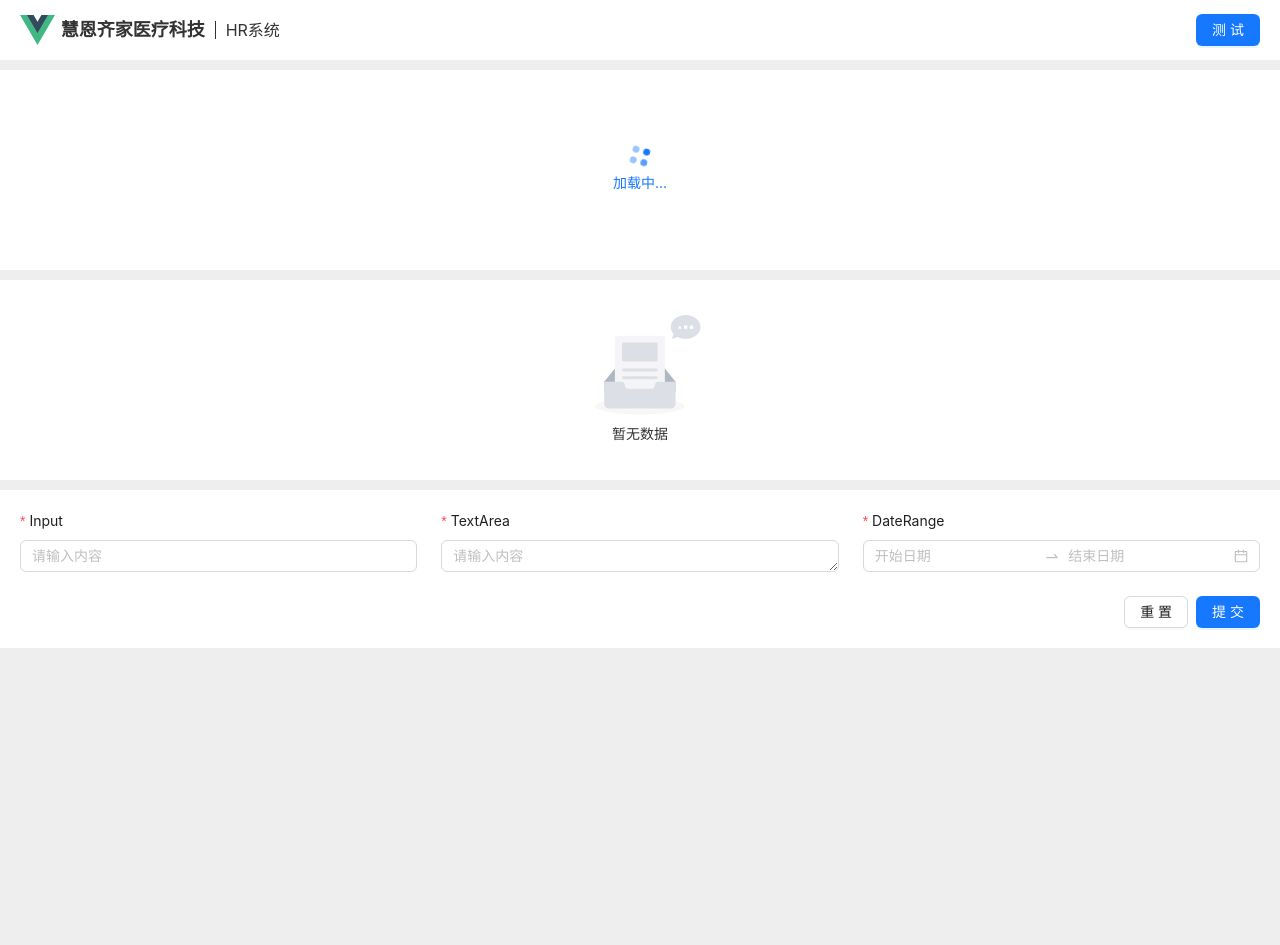
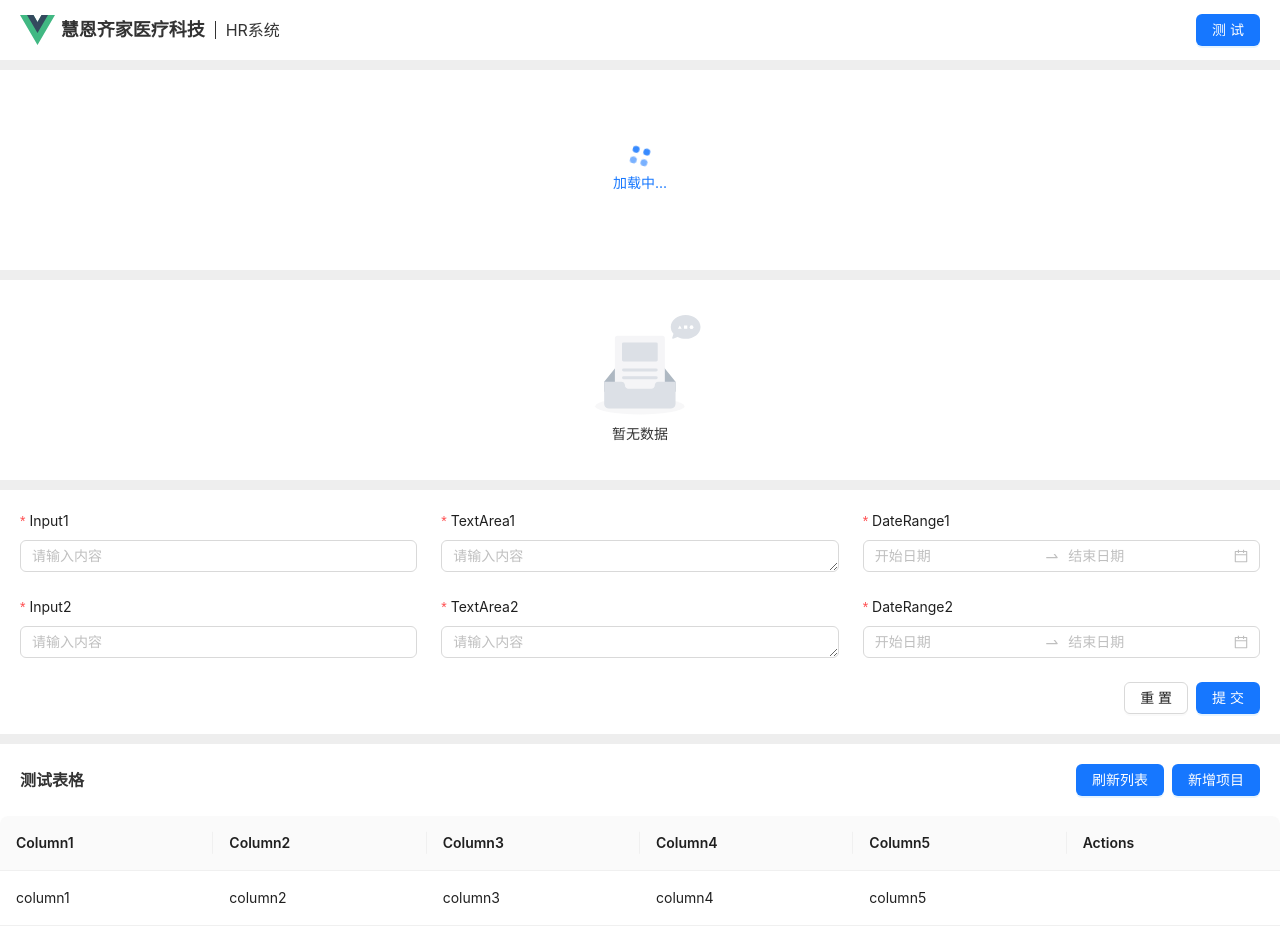
Before and after one commit to NathanCong/hr-client, a Vue app: page /test in a window 1280 px wide. Shown: the top 945 px of the page. Before the commit the page ends 800 px from the top, so only its background shows below. Built offline with nearby package versions, Linux system fonts and the light colour scheme.

Commit message:
开发 CommonTable 组件

```diff
--- /dev/null
+++ b/src/components/CommonTable.vue
@@ -0,0 +1,91 @@
+<template>
+  <div class="common-table">
+    <!-- 表格头部 -->
+    <section class="table-header">
+      <span class="header-title">{{ title }}</span>
+      <span class="header-actions">
+        <slot name="header-actions"></slot>
+      </span>
+    </section>
+    <!-- 表格主体 -->
+    <section class="table-wrapper" ref="tableWrapperRef">
+      <a-table
+        :columns="columns"
+        :data-source="dataSource"
+        :scroll="{ y: tableScrollY }"
+      ></a-table>
+    </section>
+  </div>
+</template>
+
+<script lang="ts" setup>
+import { ref, computed } from 'vue'
+
+withDefaults(
+  defineProps<{
+    title?: string
+    columns?: ColumnItem[]
+    dataSource?: unknown[]
+  }>(),
+  {
+    title: 'CommonTable',
+    columns: () => [],
+    dataSource: () => []
+  }
+)
+
+const tableWrapperRef = ref<HTMLElement | null>(null)
+
+const tableScrollY = computed(() => {
+  // 获取 tableWrapper 元素高度
+  const tableWrapperElement = tableWrapperRef.value
+  const tableWrapperHeight = tableWrapperElement
+    ? tableWrapperElement.offsetHeight
+    : 0
+  // 获取 tableThead 元素高度
+  const tableTheadElement: HTMLElement | null =
+    document.querySelector('.ant-table-thead')
+  const tableTheadHeight = tableTheadElement
+    ? tableTheadElement.offsetHeight
+    : 0
+  // 获取 tablePagination 元素高度
+  const tablePaginationElement: HTMLElement | null = document.querySelector(
+    '.ant-table-pagination'
+  )
+  const tablePaginationHeight = tablePaginationElement
+    ? tablePaginationElement.offsetHeight
+    : 0
+  console.log(
+    'scrollY',
+    tableWrapperHeight - tableTheadHeight - tablePaginationHeight
+  )
+  return tableWrapperHeight - tableTheadHeight - tablePaginationHeight
+})
+</script>
+
+<style lang="less" scoped>
+.common-table {
+  width: 100%;
+  height: 100%;
+  display: flex;
+  flex-direction: column;
+
+  .table-header {
+    display: flex;
+    align-items: center;
+    justify-content: space-between;
+    box-sizing: border-box;
+    padding: 20px;
+
+    .header-title {
+      font-size: 16px;
+      line-height: 16px;
+      font-weight: bold;
+    }
+  }
+
+  .table-wrapper {
+    flex: 1;
+  }
+}
+</style>
--- a/src/components/GlobalTable/GlobalTable.d.ts
+++ /dev/null
@@ -1,8 +0,0 @@
-interface TableColumn {
-  customRender?: function
-  dataIndex: string | string[]
-  fixed?: 'left' | 'right' | boolean
-  key: string
-  title: string
-  width?: string | number
-}
--- a/src/components/GlobalTable/GlobalTable.vue
+++ b/src/components/GlobalTable/GlobalTable.vue
@@ -1,6 +1,8 @@
 <template>
   <div class="global-table">
-    <section class="table-header"><slot name="header"></slot></section>
+    <section class="table-header">
+      <slot name="header"></slot>
+    </section>
     <section class="table-mainer">
       <a-table
         :columns="columns"
--- a/src/types/ant-design-vue.d.ts
+++ b/src/types/ant-design-vue.d.ts
@@ -28,6 +28,7 @@ declare module 'vue' {
     CommonForm: typeof import('./../components/CommonForm.vue')['default']
     CommonHeader: typeof import('./../components/CommonHeader.vue')['default']
     CommonLoading: typeof import('./../components/CommonLoading.vue')['default']
+    CommonTable: typeof import('./../components/CommonTable.vue')['default']
     GlobalEmpty: typeof import('./../components/GlobalEmpty.vue')['default']
     GlobalForm: typeof import('./../components/GlobalForm/GlobalForm.vue')['default']
     GlobalHeader: typeof import('./../components/GlobalHeader/GlobalHeader.vue')['default']
--- a/src/views/test/TestPage.vue
+++ b/src/views/test/TestPage.vue
@@ -12,16 +12,14 @@
         :show-actions="true"
       >
         <template #actions>
-          <div class="header-actions">
-            <a-button type="primary">测试</a-button>
-          </div>
+          <a-button type="primary">测试</a-button>
         </template>
       </CommonHeader>
     </section>
     <!-- 测试 CommonLoading -->
     <section class="test-loading">
       <CommonLoading size="default" tip="加载中..." :is-loading="true">
-        <div :style="loadingDivStyle"></div>
+        <div class="loading-inner"></div>
       </CommonLoading>
     </section>
     <!-- 测试 CommonEmpty -->
@@ -36,7 +34,7 @@
         :col-number="3"
         :label-col="{ span: 24 }"
         :wrapper-col="{ span: 24 }"
-        :fields="fields"
+        :fields="FORM_FIELDS"
         ref="commonFormRef"
       />
       <section class="form-buttons">
@@ -48,59 +46,45 @@
         </a-button>
       </section>
     </section>
+    <!-- 测试 CommonTable -->
+    <section class="test-table">
+      <CommonTable
+        title="测试表格"
+        :columns="TABLE_COLUMNS"
+        :data-source="dataSource"
+      >
+        <template #header-actions>
+          <a-button type="primary" style="margin-left: 8px">刷新列表</a-button>
+          <a-button type="primary" style="margin-left: 8px">新增项目</a-button>
+        </template>
+      </CommonTable>
+    </section>
   </div>
 </template>
 
 <script lang="ts" setup>
+import { ref, computed } from 'vue'
 import CommonHeader from '@/components/CommonHeader.vue'
 import CommonLoading from '@/components/CommonLoading.vue'
 import CommonEmpty from '@/components/CommonEmpty.vue'
 import CommonForm from '@/components/CommonForm.vue'
+import CommonTable from '@/components/CommonTable.vue'
 import LogoSVG from './assets/images/logo.svg'
-import { ref } from 'vue'
-
-const loadingDivStyle = ref({
-  width: '100%',
-  height: '200px',
-  backgroundColor: '#fff',
-  marginTop: '10px'
-})
-
-const fields: FieldItem[] = [
-  {
-    key: 'input',
-    name: 'input',
-    label: 'Input',
-    type: 'input',
-    rules: [{ required: true, message: 'Input 不能为空' }],
-    options: {
-      placeholder: '请输入内容'
-    }
-  },
-  {
-    key: 'textarea',
-    name: 'textarea',
-    label: 'TextArea',
-    type: 'textarea',
-    rules: [{ required: true, message: 'TextArea 不能为空' }],
-    options: {
-      placeholder: '请输入内容',
-      height: '32px'
-    }
-  },
-  {
-    key: 'dateRange',
-    name: 'dateRange',
-    label: 'DateRange',
-    type: 'dateRange',
-    rules: [{ required: true, message: 'DateRange 不能为空' }],
-    options: {
-      placeholder: '请选择日期范围'
-    }
-  }
-]
+import { FORM_FIELDS, TABLE_COLUMNS } from './constants/index'
 
 const commonFormRef = ref()
+
+const dataSource = computed(() => {
+  return new Array(100).fill(null).map(() => {
+    const newItem: { [key: string]: unknown } = {}
+    TABLE_COLUMNS.forEach((item: ColumnItem) => {
+      if (typeof item.dataIndex === 'string') {
+        newItem[item.dataIndex] = item.key
+      }
+    })
+    return newItem
+  })
+})
 
 function onReset() {
   commonFormRef.value.resetFields()
@@ -130,6 +114,16 @@ function onSubmit() {
     height: 60px;
   }
 
+  .test-loading {
+    margin-top: 10px;
+
+    .loading-inner {
+      width: 100%;
+      height: 200px;
+      background-color: #fff;
+    }
+  }
+
   .test-empty {
     width: 100%;
     height: 200px;
@@ -152,5 +146,12 @@ function onSubmit() {
       justify-content: flex-end;
     }
   }
+
+  .test-table {
+    width: 100%;
+    height: 300px;
+    background-color: #fff;
+    margin-top: 10px;
+  }
 }
 </style>
--- /dev/null
+++ b/src/views/test/constants/index.ts
@@ -0,0 +1,103 @@
+/**
+ * Form 字段
+ */
+export const FORM_FIELDS: FieldItem[] = [
+  {
+    key: 'input1',
+    name: 'input1',
+    label: 'Input1',
+    type: 'input',
+    rules: [{ required: true, message: 'Input1 不能为空' }],
+    options: {
+      placeholder: '请输入内容'
+    }
+  },
+  {
+    key: 'textarea1',
+    name: 'textarea1',
+    label: 'TextArea1',
+    type: 'textarea',
+    rules: [{ required: true, message: 'TextArea1 不能为空' }],
+    options: {
+      placeholder: '请输入内容',
+      height: '32px'
+    }
+  },
+  {
+    key: 'dateRange1',
+    name: 'dateRange1',
+    label: 'DateRange1',
+    type: 'dateRange',
+    rules: [{ required: true, message: 'DateRange1 不能为空' }],
+    options: {
+      placeholder: '请选择日期范围'
+    }
+  },
+  {
+    key: 'input2',
+    name: 'input2',
+    label: 'Input2',
+    type: 'input',
+    rules: [{ required: true, message: 'Input2 不能为空' }],
+    options: {
+      placeholder: '请输入内容'
+    }
+  },
+  {
+    key: 'textarea2',
+    name: 'textarea2',
+    label: 'TextArea2',
+    type: 'textarea',
+    rules: [{ required: true, message: 'TextArea2 不能为空' }],
+    options: {
+      placeholder: '请输入内容',
+      height: '32px'
+    }
+  },
+  {
+    key: 'dateRange2',
+    name: 'dateRange2',
+    label: 'DateRange2',
+    type: 'dateRange',
+    rules: [{ required: true, message: 'DateRange2 不能为空' }],
+    options: {
+      placeholder: '请选择日期范围'
+    }
+  }
+]
+
+/**
+ * Table 列
+ */
+export const TABLE_COLUMNS: ColumnItem[] = [
+  {
+    key: 'column1',
+    dataIndex: 'column1',
+    title: 'Column1'
+  },
+  {
+    key: 'column2',
+    dataIndex: 'column2',
+    title: 'Column2'
+  },
+  {
+    key: 'column3',
+    dataIndex: 'column3',
+    title: 'Column3'
+  },
+  {
+    key: 'column4',
+    dataIndex: 'column4',
+    title: 'Column4'
+  },
+  {
+    key: 'column5',
+    dataIndex: 'column5',
+    title: 'Column5'
+  },
+  {
+    key: 'actions',
+    title: 'Actions',
+    fixed: 'right'
+  }
+]
```
Also changed, not shown: src/components/CommonTable.d.ts (added, +8 -0 lines).
